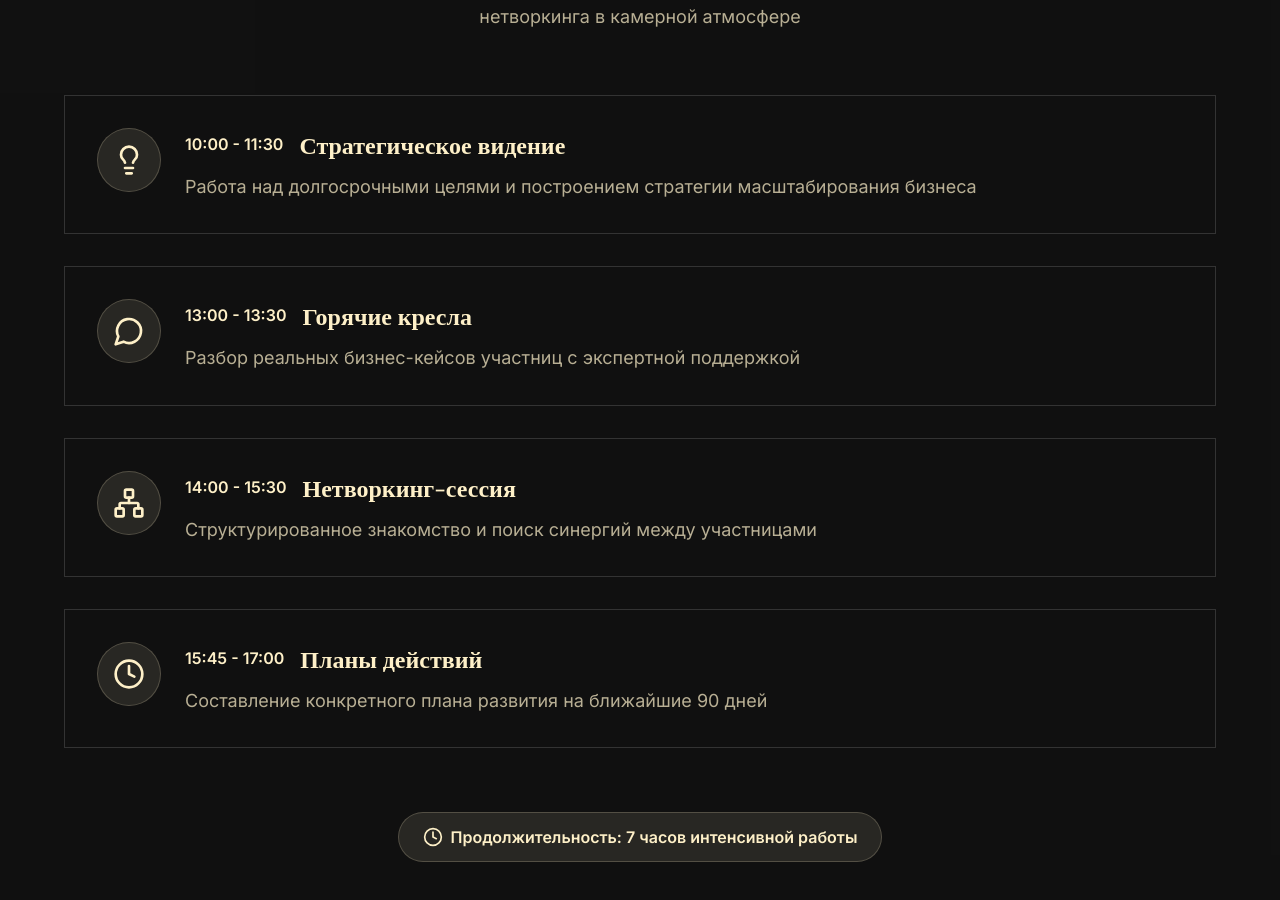
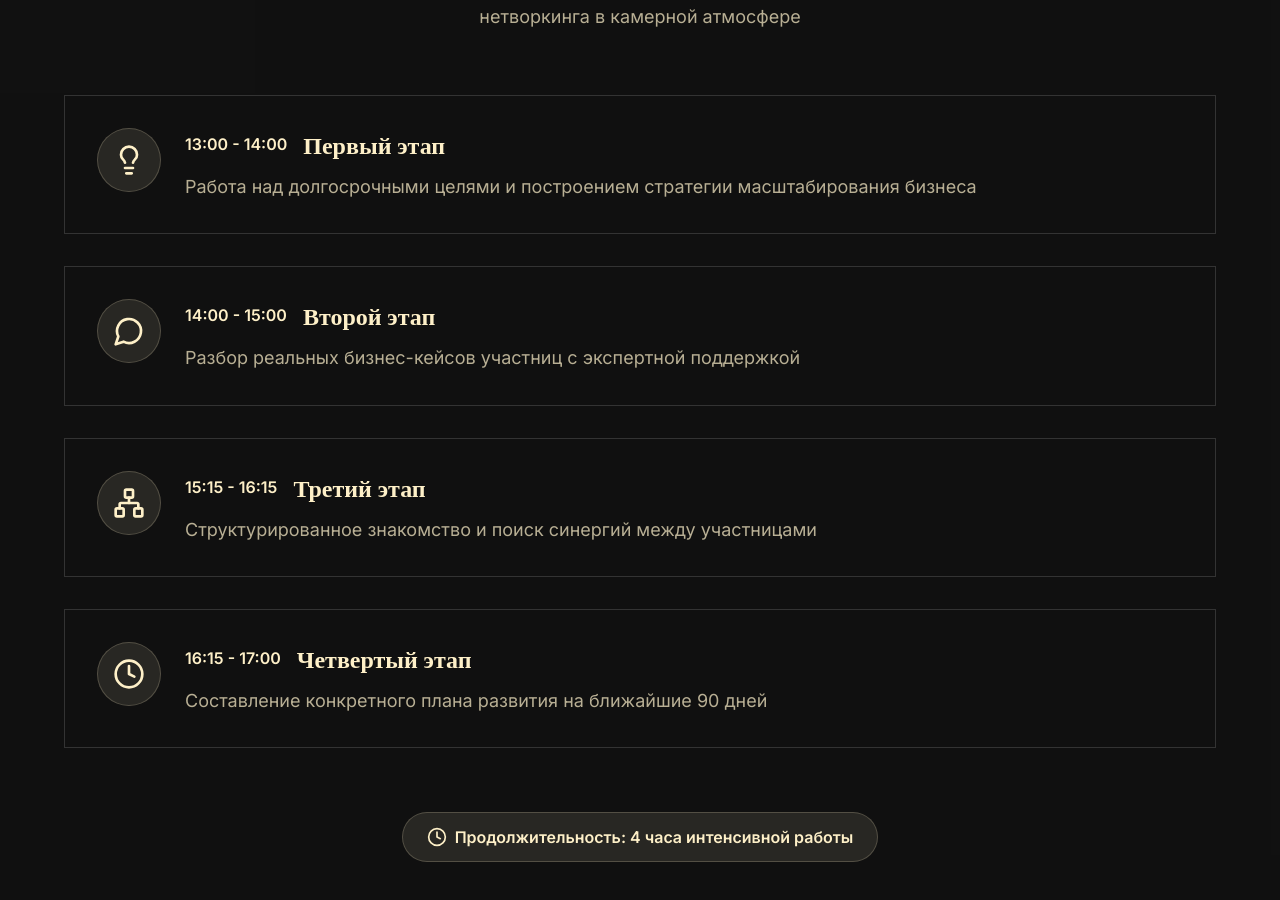
Before and after one commit to lenakor45/golden-mindset-landing, a React (Vite) app: page / in a window 1280 px wide. Shown: the part 1686-2586 px from the top of the page. Built offline with nearby package versions, Linux system fonts and the light colour scheme; the HTML template or start-up script is replaced by a standard one.

Commit message:
Update program times

```diff
--- a/src/components/ProgramSection.tsx
+++ b/src/components/ProgramSection.tsx
@@ -4,26 +4,26 @@ const ProgramSection = () => {
   const programBlocks = [
     {
       icon: Lightbulb,
-      time: "10:00 - 11:30",
-      title: "Стратегическое видение",
+      time: "13:00 - 14:00",
+      title: "Первый этап",
       description: "Работа над долгосрочными целями и построением стратегии масштабирования бизнеса"
     },
     {
       icon: MessageCircle,
-      time: "13:00 - 13:30",
-      title: "Горячие кресла",
+      time: "14:00 - 15:00",
+      title: "Второй этап",
       description: "Разбор реальных бизнес-кейсов участниц с экспертной поддержкой"
     },
     {
       icon: Network,
-      time: "14:00 - 15:30",
-      title: "Нетворкинг-сессия",
+      time: "15:15 - 16:15",
+      title: "Третий этап",
       description: "Структурированное знакомство и поиск синергий между участницами"
     },
     {
       icon: Clock,
-      time: "15:45 - 17:00",
-      title: "Планы действий",
+      time: "16:15 - 17:00",
+      title: "Четвертый этап",
       description: "Составление конкретного плана развития на ближайшие 90 дней"
     }
   ];
@@ -75,7 +75,7 @@ const ProgramSection = () => {
           <div className="inline-flex items-center gap-2 px-6 py-3 bg-gold/10 border border-gold/20 rounded-full">
             <Clock className="w-5 h-5 text-gold" />
             <span className="text-gold font-modern font-semibold">
-              Продолжительность: 7 часов интенсивной работы
+              Продолжительность: 4 часа интенсивной работы
             </span>
           </div>
         </div>
```
